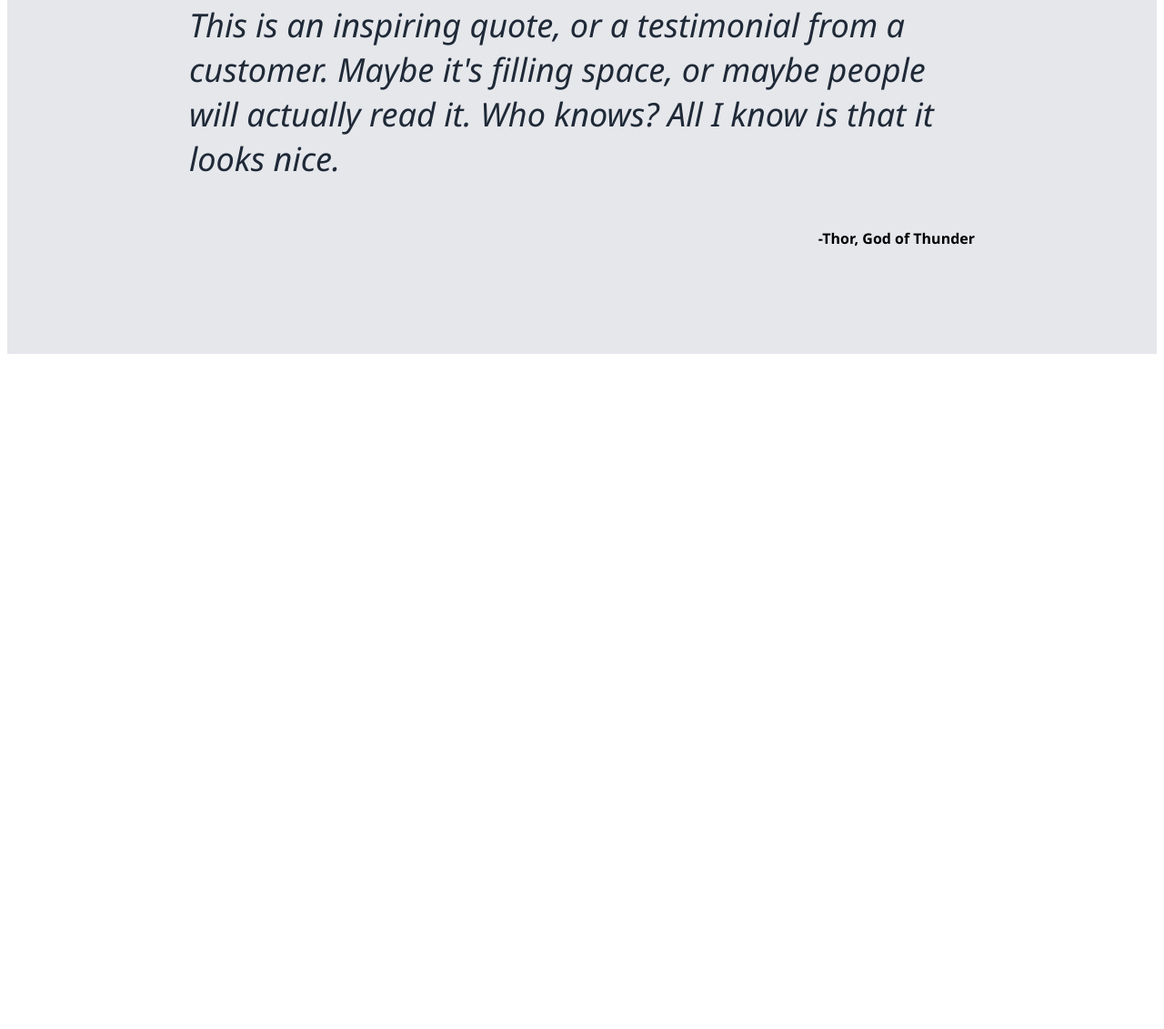
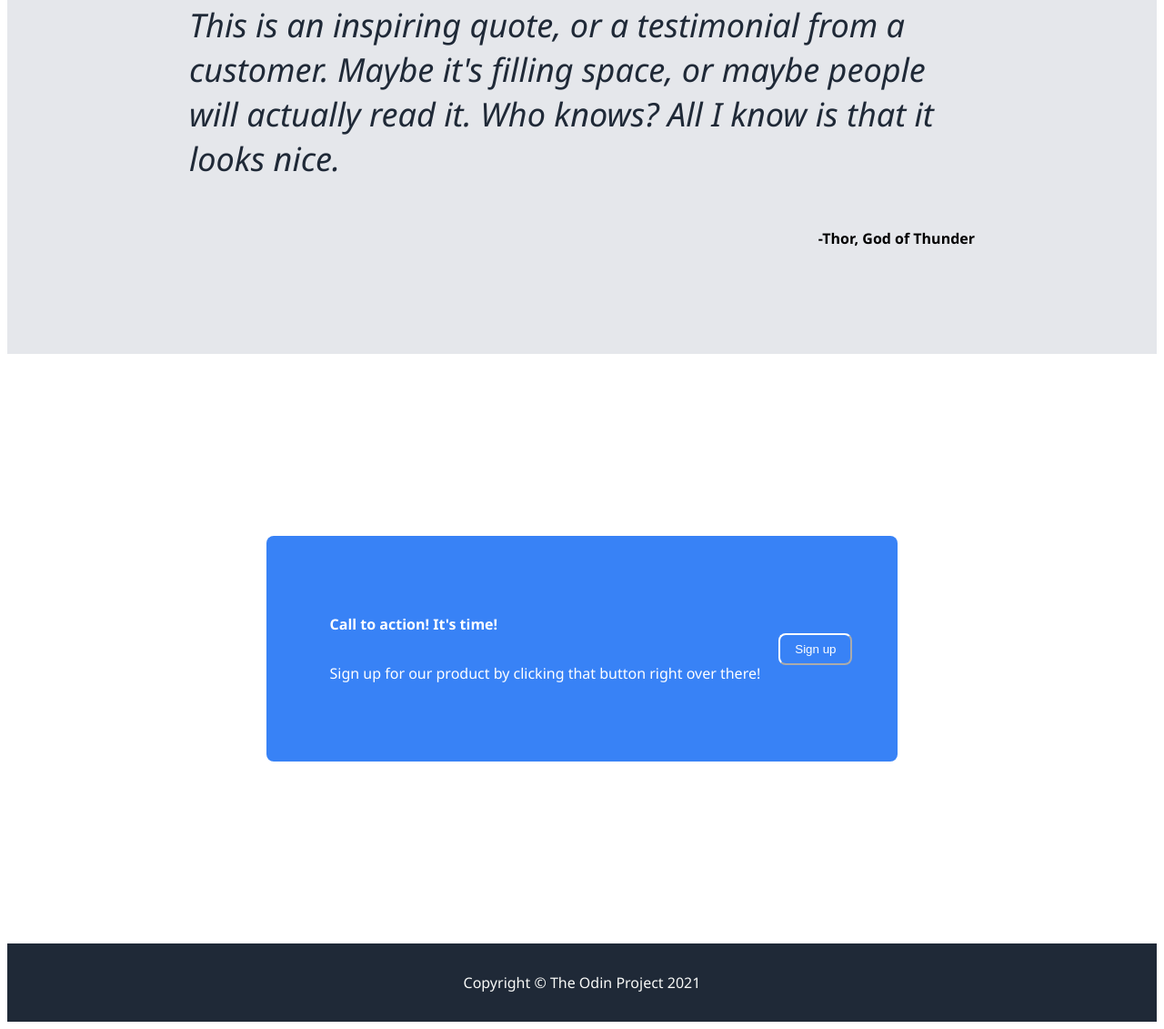
Before and after one commit to bcjulien/landing-page, a plain HTML site: page index.html in a window 1280 px wide. Shown: the part 1368-2499 px from the top of the page at 91% size. Before the commit the page ends 1765 px from the top, so only its background shows below. Drawn offline with Linux system fonts and the light colour scheme.

Commit message:
Complete footer. I still need to do cleanup.

```diff
--- a/index.html
+++ b/index.html
@@ -64,5 +64,21 @@
             <p class="quotee">-Thor, God of Thunder</p>
         </div>
         <!-- End quote -->
+
+        <div class="call-to-action">
+            <div class="call-container">
+                <div class="call-text">
+                    <p id="bold">Call to action! It's time!</p>
+                    <p>Sign up for our product by clicking that button right over there!</p>
+                </div>
+                <button>Sign up</button>
+            </div>
+        </div>
+        <!-- End call to action -->
+
+        <div class="footer">
+            <p class="footer-text">Copyright © The Odin Project 2021</p>
+        </div>
+        <!-- End footer -->
     </body>
 </html>
--- a/style.css
+++ b/style.css
@@ -16,6 +16,7 @@ body {
 
 .header-container {
     display: flex;
+    justify-content: space-around;
     padding: 100px 200px;
     gap: 50px;
 }
@@ -29,6 +30,7 @@ body {
     display: flex;
     flex-direction: column;
     align-items: flex-start;
+    width: 500px;
 }
 
 .header-image {
@@ -109,4 +111,53 @@ button {
     background-color: #3882F6;
     padding: 8px 16px;
     border-radius: 8px;
+    color: white;
 }
+
+.call-to-action {
+    display: flex;
+    padding: 200px;
+    justify-content: center;
+    align-content: center;
+}
+
+.call-container {
+    display: flex;
+    justify-content: space-between;
+    align-items: center;
+    background-color: #3882F6;
+    color: white;
+    padding: 50px;
+    border-radius: 8px;
+    width: auto;
+}
+
+.call-text {
+    display: flex;
+    flex-direction: column;
+    justify-content: center;
+    align-items: flex-start;
+    margin: 20px;
+}
+
+.call-container > button {
+    display: flex;
+    border-color: white;
+    justify-content: flex-start;
+}
+
+#bold {
+    font-weight: bold;
+}
+
+.footer {
+    background-color: #1F2937;
+    display: flex;
+    justify-content: center;
+    align-items: center;
+    padding: 16px;
+}
+
+.footer-text {
+    color: #F9FAF8;
+}
```
